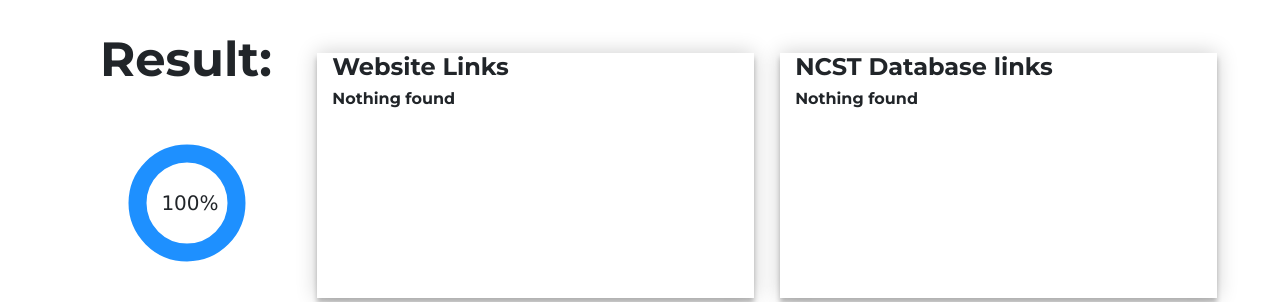
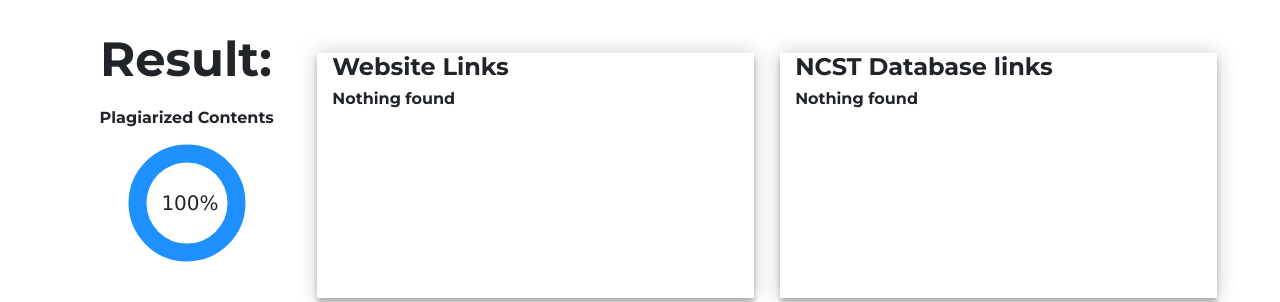
Before and after one commit to kysler/plagfinder, a Flask app: template templates/scan.html in a window 1280 px wide. Shown: the part 1106-1408 px from the top of the page. Run offline with Flask 2, Linux system fonts and the light colour scheme; the template is opened without the code that fills it: values that come from a table or form of the project are taken from there, others are empty; some libraries are stand-ins or nearby versions.

Commit message:
Update scan.html

```diff
--- a/templates/scan.html
+++ b/templates/scan.html
@@ -145,7 +145,7 @@
     <div class="col-2" style="margin-left: 7%;">
     <center><h2 style="margin-bottom: 15%;">Result:</h2>
 <div>
-        <div class="my-progress-bar" ></div>
+        <div class="my-progress-bar" ><h6>Plagiarized Contents</h6></div>
     <script type="text/javascript">
         $(document).ready(function(){
             var progress_circle = $(".my-progress-bar").gmpc({
```
